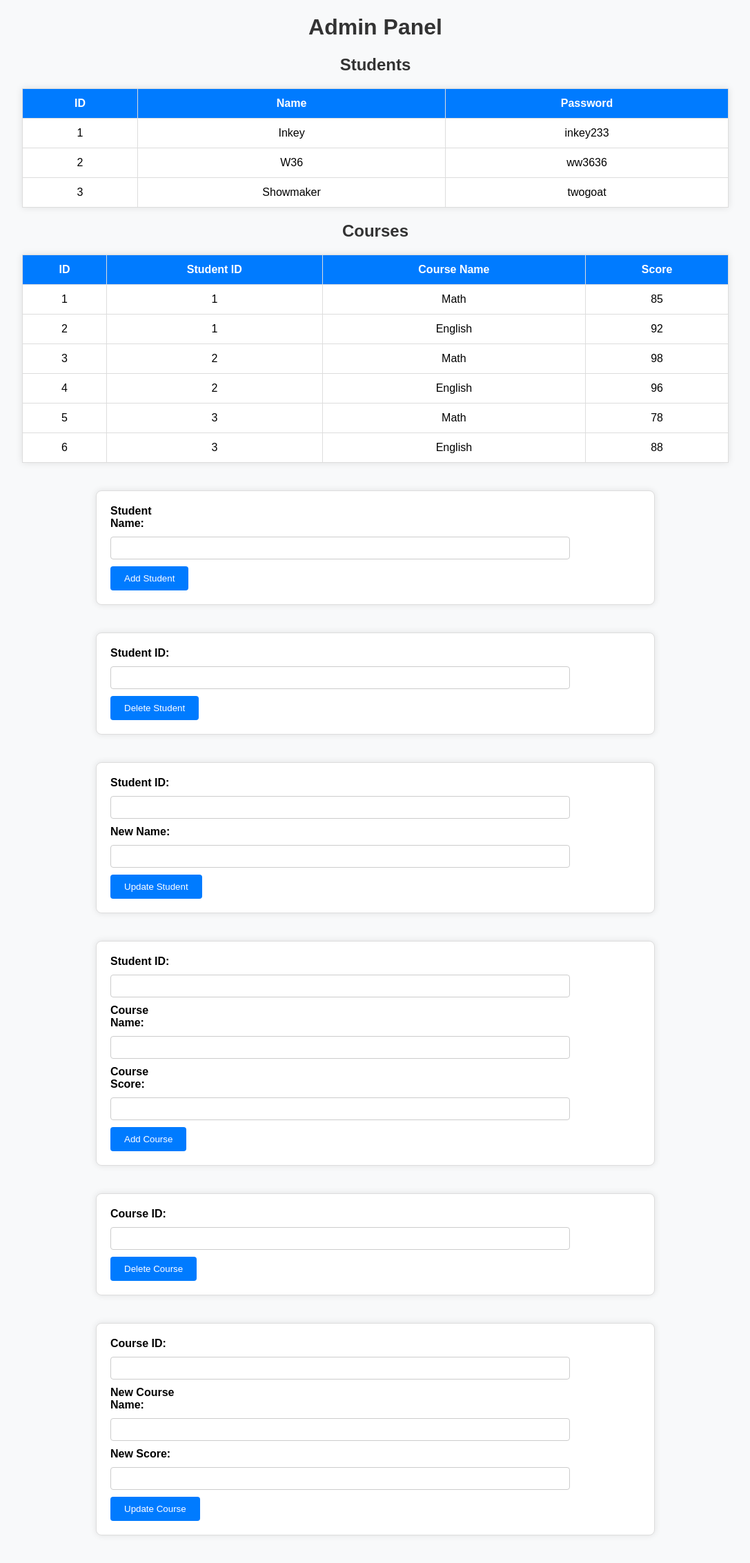
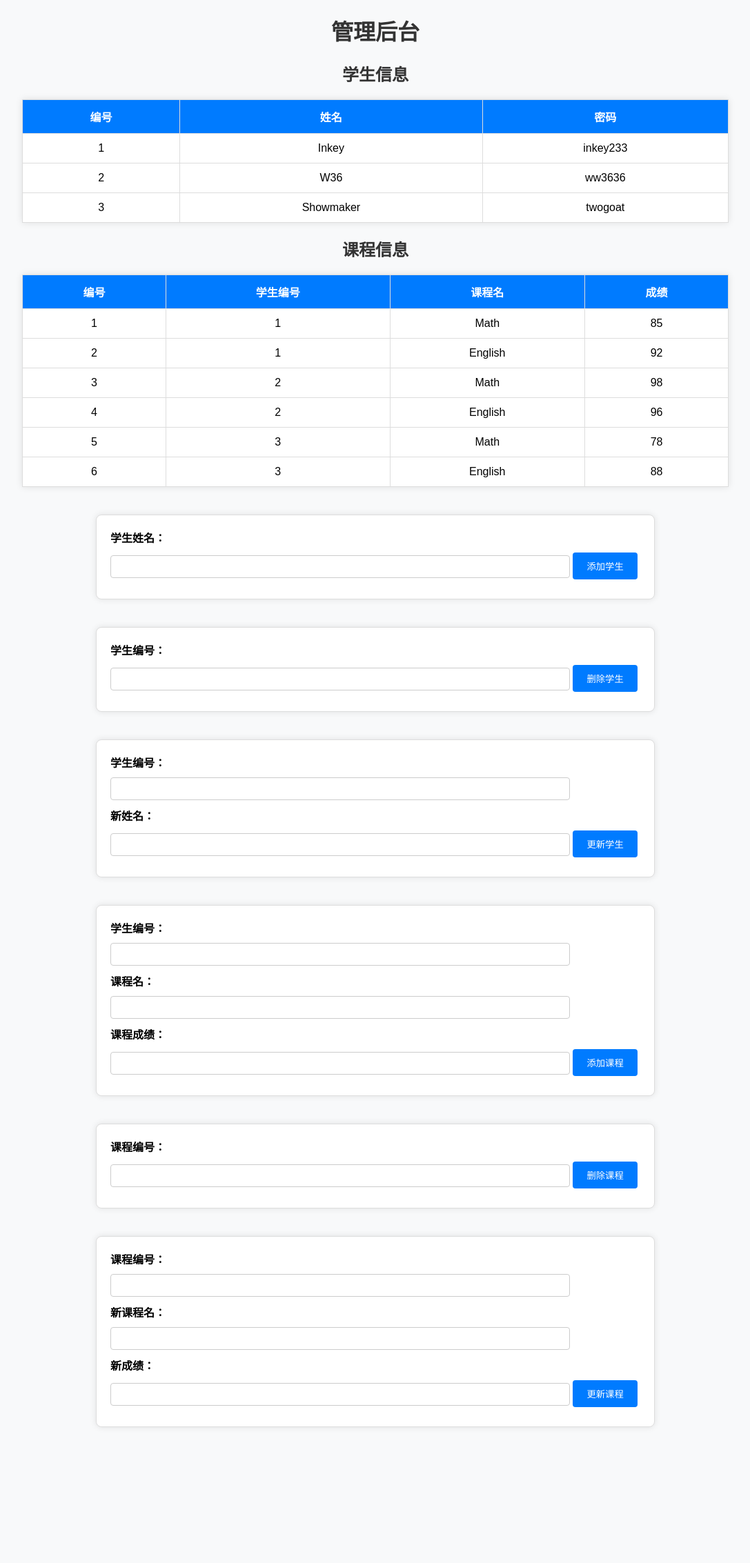
Before and after one commit to InkeyP/SQLDataBase, a Flask app: page /admin in a window 1280 px wide. Shown: the whole page at 69% size, without its empty margins (96-1183 px from the left). After the commit the page ends 2069 px from the top, so only its background shows below. Run offline with Flask 3, Linux system fonts and the light colour scheme; a user stored in the database is signed in; data comes from the database, SQL or seed files in the repository; both versions use the stored data as it was after the commit.

```diff
--- a/app.py
+++ b/app.py
@@ -161,7 +161,7 @@ def login():
         if user_type == 'student':
             conn = sqlite3.connect('example.db')
             cursor = conn.cursor()
-            query = f"SELECT * FROM students WHERE student_name = '{username}' AND student_password = '{password}' "
+            query = f"SELECT * FROM students WHERE student_name = '{username}' AND student_password = '{password}'"
             cursor.execute(query)
             stu = cursor.fetchone()
             conn.close()
@@ -170,12 +170,13 @@ def login():
                 session['student_logged_in'] = True
                 return redirect('/student')
             else:
-                error = "错误的用户名或密码"
+                error = "错误的账号或密码"
 
         if user_type == 'teacher':
             conn = sqlite3.connect('example.db')
             cursor = conn.cursor()
-            cursor.execute("SELECT * FROM admin WHERE username = ? AND password = ?", (username, password))
+            query = f"SELECT * FROM admin WHERE username = '{username}' AND password = '{password}'"
+            cursor.execute(query)
             admin = cursor.fetchone()
             conn.close()
 
@@ -184,7 +185,7 @@ def login():
                 session['admin_username'] = username
                 return redirect('/admin')
             else:
-                error = "错误的用户名或密码"
+                error = "错误的账号或密码"
 
     return render_template('index.html', error=error)
 
--- a/templates/admin.html
+++ b/templates/admin.html
@@ -64,7 +64,7 @@
             border-radius: 4px;
         }
         button:hover {
-            background-color: #0056b3;
+            background-color: #0003b3;
         }
         .section {
             margin: 40px 0;
@@ -72,15 +72,15 @@
     </style>
 </head>
 <body>
-    <h1>Admin Panel</h1>
+    <h1>管理后台</h1>
 
-    <!-- Students Table -->
-    <h2>Students</h2>
+    <!-- 学生表 -->
+    <h2>学生信息</h2>
     <table>
         <tr>
-            <th>ID</th>
-            <th>Name</th>
-            <th>Password</th>
+            <th>编号</th>
+            <th>姓名</th>
+            <th>密码</th>
         </tr>
         {% for student in students %}
         <tr>
@@ -91,14 +91,14 @@
         {% endfor %}
     </table>
 
-    <!-- Courses Table -->
-    <h2>Courses</h2>
+    <!-- 课程表 -->
+    <h2>课程信息</h2>
     <table>
         <tr>
-            <th>ID</th>
-            <th>Student ID</th>
-            <th>Course Name</th>
-            <th>Score</th>
+            <th>编号</th>
+            <th>学生编号</th>
+            <th>课程名</th>
+            <th>成绩</th>
         </tr>
         {% for course in courses %}
         <tr>
@@ -110,73 +110,73 @@
         {% endfor %}
     </table>
 
-    <!-- Add Student -->
+    <!-- 添加学生 -->
     <div class="section">
         <form method="post">
             <input type="hidden" name="action" value="add_student">
-            <label for="student_name">Student Name:</label>
+            <label for="student_name">学生姓名：</label>
             <input type="text" id="student_name" name="student_name" required>
-            <button type="submit">Add Student</button>
+            <button type="submit">添加学生</button>
         </form>
     </div>
 
-    <!-- Delete Student -->
+    <!-- 删除学生 -->
     <div class="section">
         <form method="post">
             <input type="hidden" name="action" value="delete_student">
-            <label for="student_id">Student ID:</label>
+            <label for="student_id">学生编号：</label>
             <input type="number" id="student_id" name="student_id" required>
-            <button type="submit">Delete Student</button>
+            <button type="submit">删除学生</button>
         </form>
     </div>
 
-    <!-- Update Student -->
+    <!-- 更新学生 -->
     <div class="section">
         <form method="post">
             <input type="hidden" name="action" value="update_student">
-            <label for="student_id_update">Student ID:</label>
+            <label for="student_id_update">学生编号：</label>
             <input type="number" id="student_id_update" name="student_id" required>
-            <label for="new_name">New Name:</label>
+            <label for="new_name">新姓名：</label>
             <input type="text" id="new_name" name="new_name" required>
-            <button type="submit">Update Student</button>
+            <button type="submit">更新学生</button>
         </form>
     </div>
 
-    <!-- Add Course -->
+    <!-- 添加课程 -->
     <div class="section">
         <form method="post">
             <input type="hidden" name="action" value="add_course">
-            <label for="stu_id">Student ID:</label>
+            <label for="stu_id">学生编号：</label>
             <input type="number" id="stu_id" name="stu_id" required>
-            <label for="course_name">Course Name:</label>
+            <label for="course_name">课程名：</label>
             <input type="text" id="course_name" name="course_name" required>
-            <label for="course_score">Course Score:</label>
+            <label for="course_score">课程成绩：</label>
             <input type="number" id="course_score" name="course_score" required>
-            <button type="submit">Add Course</button>
+            <button type="submit">添加课程</button>
         </form>
     </div>
 
-    <!-- Delete Course -->
+    <!-- 删除课程 -->
     <div class="section">
         <form method="post">
             <input type="hidden" name="action" value="delete_course">
-            <label for="course_id">Course ID:</label>
+            <label for="course_id">课程编号：</label>
             <input type="number" id="course_id" name="course_id" required>
-            <button type="submit">Delete Course</button>
+            <button type="submit">删除课程</button>
         </form>
     </div>
 
-    <!-- Update Course -->
+    <!-- 更新课程 -->
     <div class="section">
         <form method="post">
             <input type="hidden" name="action" value="update_course">
-            <label for="course_id_update">Course ID:</label>
+            <label for="course_id_update">课程编号：</label>
             <input type="number" id="course_id_update" name="course_id" required>
-            <label for="new_course_name">New Course Name:</label>
+            <label for="new_course_name">新课程名：</label>
             <input type="text" id="new_course_name" name="new_name" required>
-            <label for="new_score">New Score:</label>
+            <label for="new_score">新成绩：</label>
             <input type="number" id="new_score" name="new_score" required>
-            <button type="submit">Update Course</button>
+            <button type="submit">更新课程</button>
         </form>
     </div>
 </body>
```
Also changed, not shown: templates/index.html (+9 -0 lines), example.db, 1 other file.
